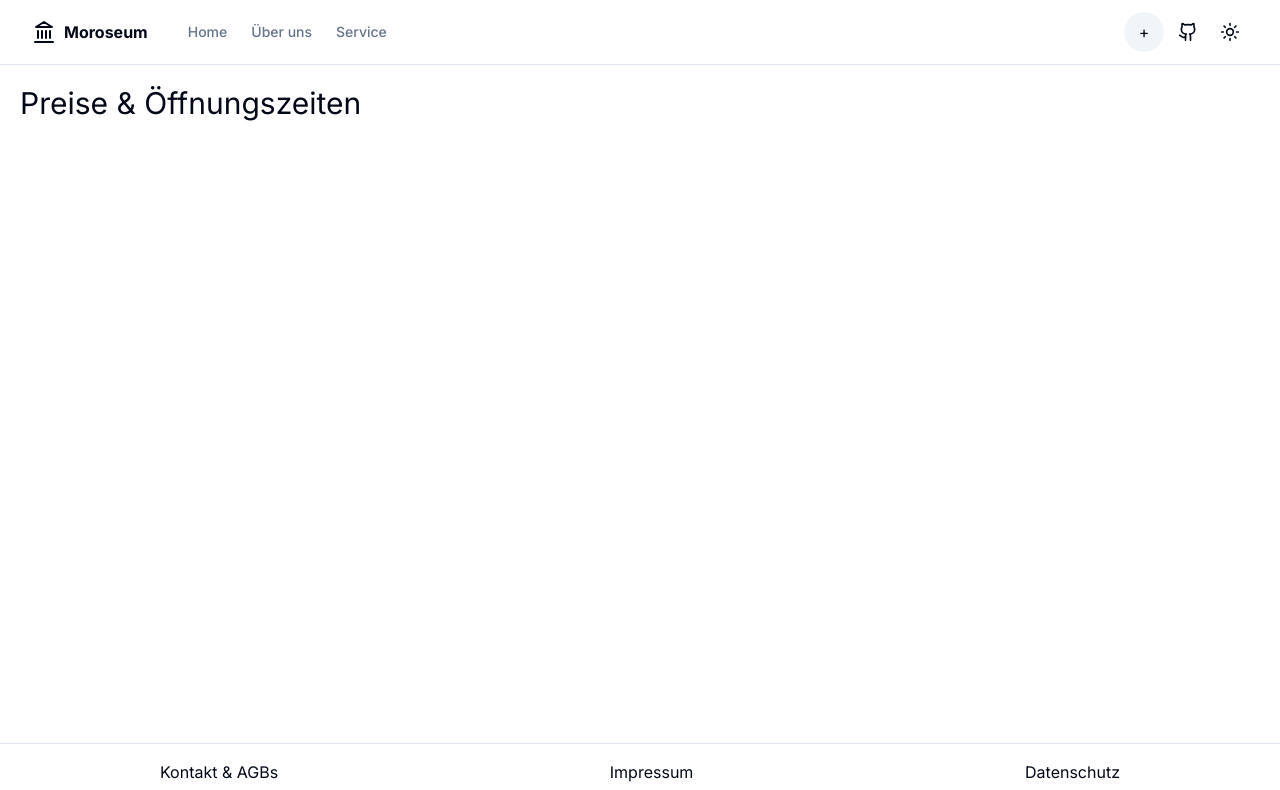
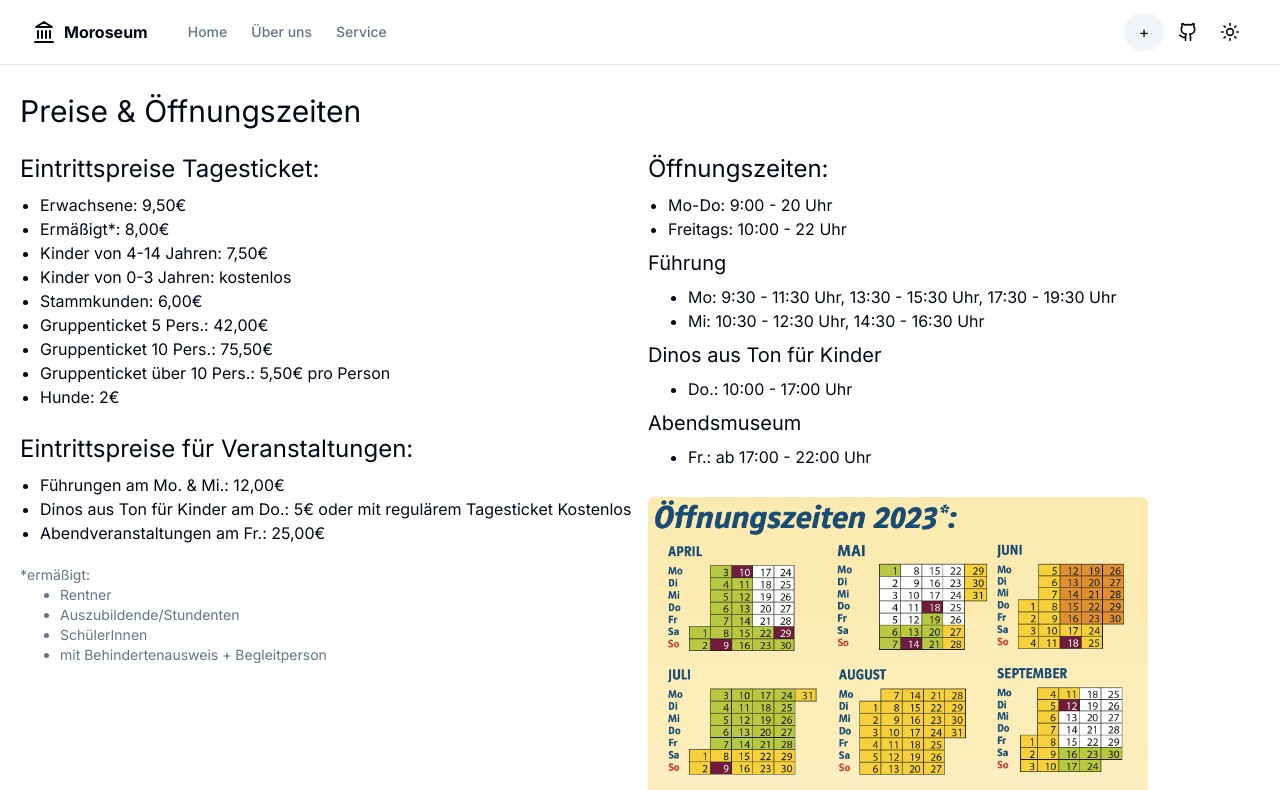
Before and after one commit to Marcel267/museum, a Next.js app: page /prices-and-hours in a window 1280 px wide. Shown: the top 790 px of the page. Built offline with nearby package versions, Linux system fonts and the light colour scheme.

Commit message:
Add PricesAndHours page

```diff
--- a/app/(service)/prices-and-hours/page.tsx
+++ b/app/(service)/prices-and-hours/page.tsx
@@ -1,7 +1,75 @@
-import React from 'react'
+import Image from "next/image";
+import React from "react";
+import calenderPic from "@/public/kalender.png";
 
 export default function PricesAndHours() {
-    return (
-        <h1 className='text-3xl'>Preise & Öffnungszeiten</h1>
-    )
+  return (
+    <>
+      <h1 className="mb-6 mt-2 text-3xl">Preise & Öffnungszeiten</h1>
+      <div className="grid grid-cols-1 gap-4 md:grid-cols-2">
+        <section className="mb-10 md:mb-0">
+          <h2 className="text-2xl">Eintrittspreise Tagesticket:</h2>
+          <ul className="ml-5 mt-2 list-disc">
+            <li>Erwachsene: 9,50€</li>
+            <li>Ermäßigt*: 8,00€</li>
+            <li>Kinder von 4-14 Jahren: 7,50€</li>
+            <li>Kinder von 0-3 Jahren: kostenlos</li>
+            <li>Stammkunden: 6,00€</li>
+            <li>Gruppenticket 5 Pers.: 42,00€</li>
+            <li>Gruppenticket 10 Pers.: 75,50€</li>
+            <li>Gruppenticket über 10 Pers.: 5,50€ pro Person</li>
+            <li>Hunde: 2€</li>
+          </ul>
+          <h2 className="mt-6 text-2xl">
+            Eintrittspreise für Veranstaltungen:
+          </h2>
+          <ul className="ml-5 mt-2 list-disc">
+            <li>Führungen am Mo. & Mi.: 12,00€</li>
+            <li>
+              Dinos aus Ton für Kinder am Do.: 5€ oder mit regulärem Tagesticket
+              Kostenlos
+            </li>
+            <li>Abendveranstaltungen am Fr.: 25,00€</li>
+          </ul>
+          <div className="mt-5 text-sm text-muted-foreground">
+            *ermäßigt:
+            <ol className="ml-10 list-disc">
+              <li>Rentner</li>
+              <li>Auszubildende/Stundenten</li>
+              <li>SchülerInnen</li>
+              <li>mit Behindertenausweis + Begleitperson</li>
+            </ol>
+          </div>
+        </section>
+        <section>
+          <h2 className="text-2xl">Öffnungszeiten:</h2>
+          <ul className="my-2 ml-5 list-disc">
+            <li>Mo-Do: 9:00 - 20 Uhr</li>
+            <li>Freitags: 10:00 - 22 Uhr</li>
+          </ul>
+
+          <h2 className="text-xl">Führung</h2>
+          <ul className="my-2 ml-10 list-disc">
+            <li>Mo: 9:30 - 11:30 Uhr, 13:30 - 15:30 Uhr, 17:30 - 19:30 Uhr</li>
+            <li>Mi: 10:30 - 12:30 Uhr, 14:30 - 16:30 Uhr</li>
+          </ul>
+
+          <h2 className="text-xl">Dinos aus Ton für Kinder</h2>
+          <ul className="my-2 ml-10 list-disc">
+            <li>Do.: 10:00 - 17:00 Uhr</li>
+          </ul>
+
+          <h2 className="text-xl">Abendsmuseum</h2>
+          <ul className="my-2 ml-10 list-disc">
+            <li>Fr.: ab 17:00 - 22:00 Uhr</li>
+          </ul>
+          <Image
+            className="mt-7 rounded-md md:w-[500px]"
+            alt="Museumsgebäude"
+            src={calenderPic}
+          />
+        </section>
+      </div>
+    </>
+  );
 }
--- a/app/page.tsx
+++ b/app/page.tsx
@@ -17,9 +17,9 @@ export default function Home() {
         <Image className="" alt="Museumsgebäude" width={500}
           height={500} src={buildingPic} />
       </div> */}
-      <div className="mx-10 flex min-h-[calc(100vh-105px)] items-center justify-center">
-        <div className="sm:mr-16 md:mr-36">
-          <h1 className="mb-5 bg-gradient-to-r from-black to-slate-500 bg-clip-text text-5xl font-bold tracking-tighter text-transparent dark:from-white dark:to-slate-400">
+      <div className="mx-10 flex min-h-[calc(100vh-105px)] flex-col items-center justify-center sm:flex-row">
+        <div className="mb-6 sm:mb-0 sm:mr-16 md:mr-36">
+          <h1 className="mb-5 bg-gradient-to-r from-black to-slate-500 bg-clip-text text-4xl font-bold tracking-tighter text-transparent dark:from-white dark:to-slate-400 sm:text-5xl">
             Willkommen zu unserem Museum
           </h1>
           <span className="text-xl text-muted-foreground">
@@ -35,7 +35,7 @@ export default function Home() {
           </div>
         </div>
         <Image
-          className="hidden rounded-md sm:block sm:w-[300px] md:w-[500px]"
+          className="rounded-md sm:w-[300px] md:w-[500px]"
           alt="Museumsgebäude"
           // width={500}
           // height={500}
```
Also changed, not shown: public/kalender.png (added).
